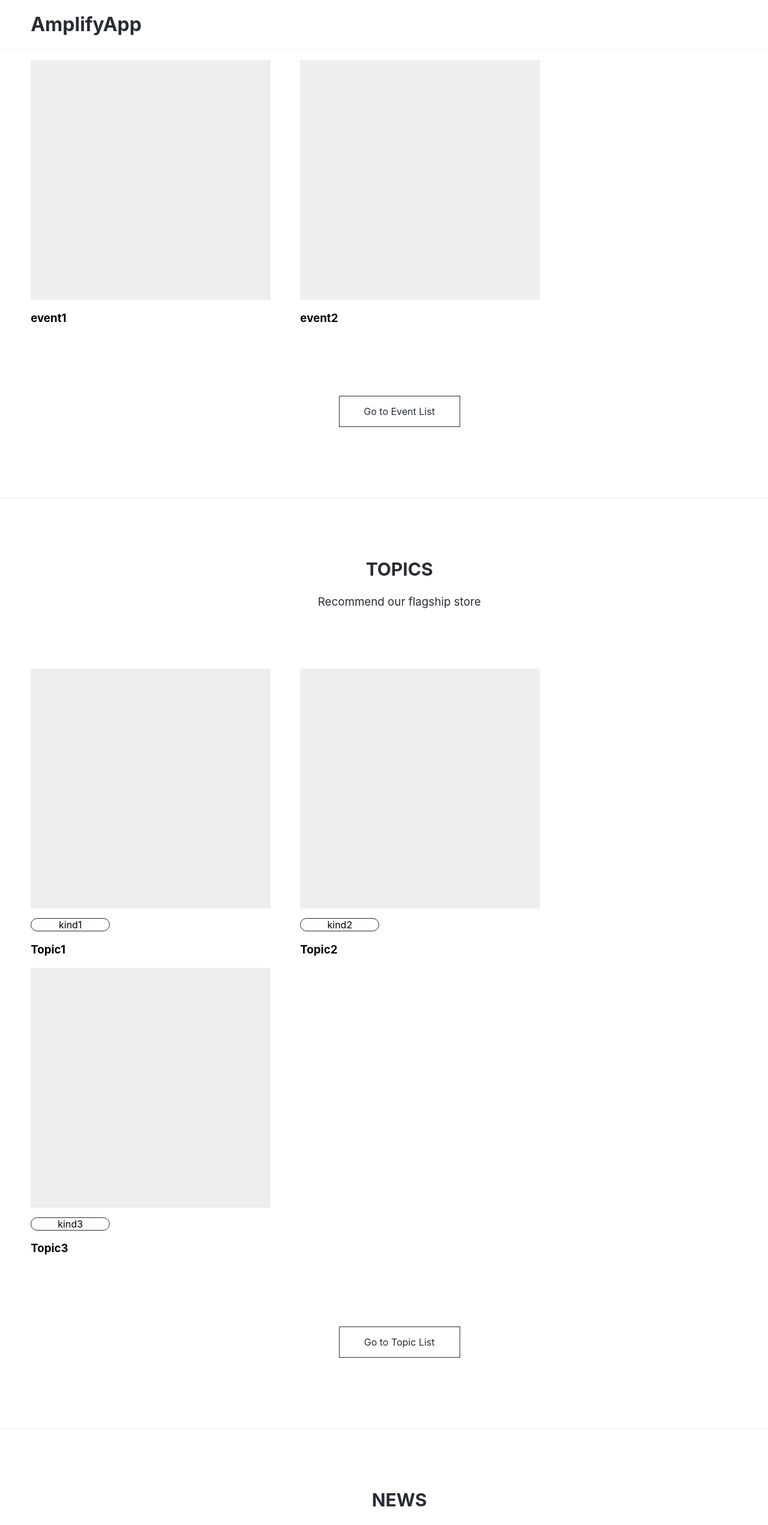
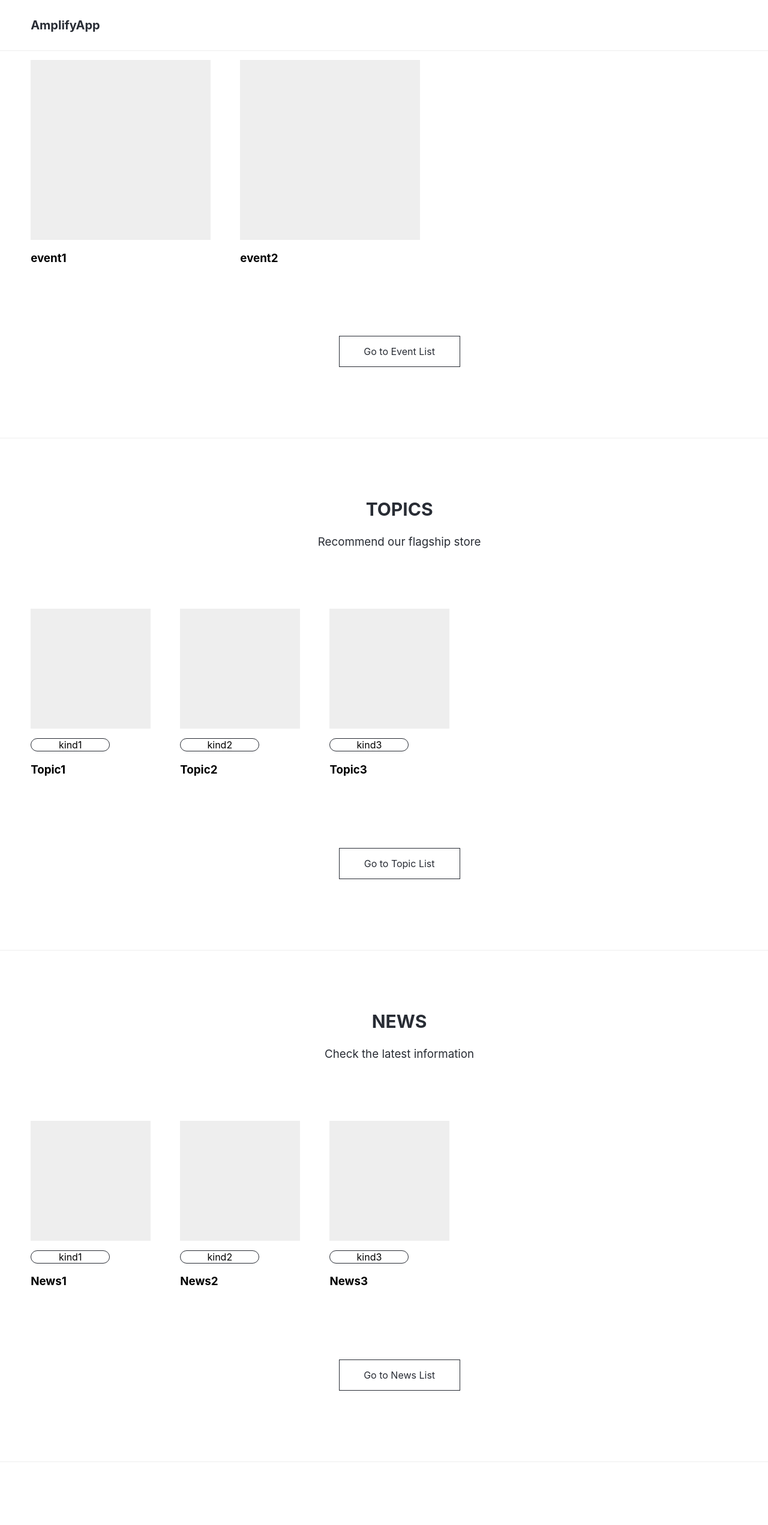
Before and after one commit to tanakadaichi1989/amplifyapp, a React (Create React App) app: page / in a window 1280 px wide. Shown: the top 2543 px of the page at 60% size. Built offline with nearby package versions, Linux system fonts and the light colour scheme.

Commit message:
edit App.tsx and App.css

```diff
--- a/src/App.css
+++ b/src/App.css
@@ -49,6 +49,12 @@
   color: #282c34;
 }
 
+.Header h1 {
+  margin-top: 30px;
+  margin-bottom: 30px;
+  font-size: 20px;
+}
+
 .componentTitle h2 {
   text-align: center;
   margin-top: 100px;
@@ -69,14 +75,14 @@
 }
 
 .Event {
-  width: 400px;
+  width: 300px;
   display: inline-block;
   margin-right: 4%;
 }
 
 .eventPhoto {
-  height: 400px;
-  width: 400px;
+  height: 300px;
+  width: 300px;
   background-color: #EEEEEE;
 }
 
@@ -86,14 +92,14 @@
 }
 
 .Topic {
-  width: 400px;
+  width: 200px;
   display: inline-block;
   margin-right: 4%;
 }
 
 .topicPhoto {
-  height: 400px;
-  width: 400px;
+  height: 200px;
+  width: 200px;
   background-color: #EEEEEE;
 }
 
@@ -110,14 +116,14 @@
 }
 
 .News {
-  width: 400px;
+  width: 200px;
   display: inline-block;
   margin-right: 4%;
 }
 
 .newsPhoto {
-  height: 400px;
-  width: 400px;
+  height: 200px;
+  width: 200px;
   background-color: #EEEEEE;
 }
 
@@ -160,7 +166,7 @@
 }
 
 .SNS {
-  font-size: 100px;
+  font-size: 50px;
   margin: 0 50px;
   color: #282c34;
 }
--- a/src/App.tsx
+++ b/src/App.tsx
@@ -9,7 +9,7 @@ import Footer from './Footer';
 import Button from './Button';
 import Separator from './Separator';
 import { FontAwesomeIcon } from '@fortawesome/react-fontawesome';
-import { faTwitter, faLine, faInstagram, faYoutube, IconDefinition } from '@fortawesome/free-brands-svg-icons';
+import { faLine, faInstagram, faFacebook, faTwitter, faYoutube, IconDefinition } from '@fortawesome/free-brands-svg-icons';
 
 interface IEvent {
   name: string
@@ -50,9 +50,10 @@ function App() {
   ]
 
   let snsList: ISNS[] = [
-    {name: faTwitter},
     {name: faLine},
     {name: faInstagram},
+    {name: faFacebook},
+    {name: faTwitter},
     {name: faYoutube}
   ]
 
```
